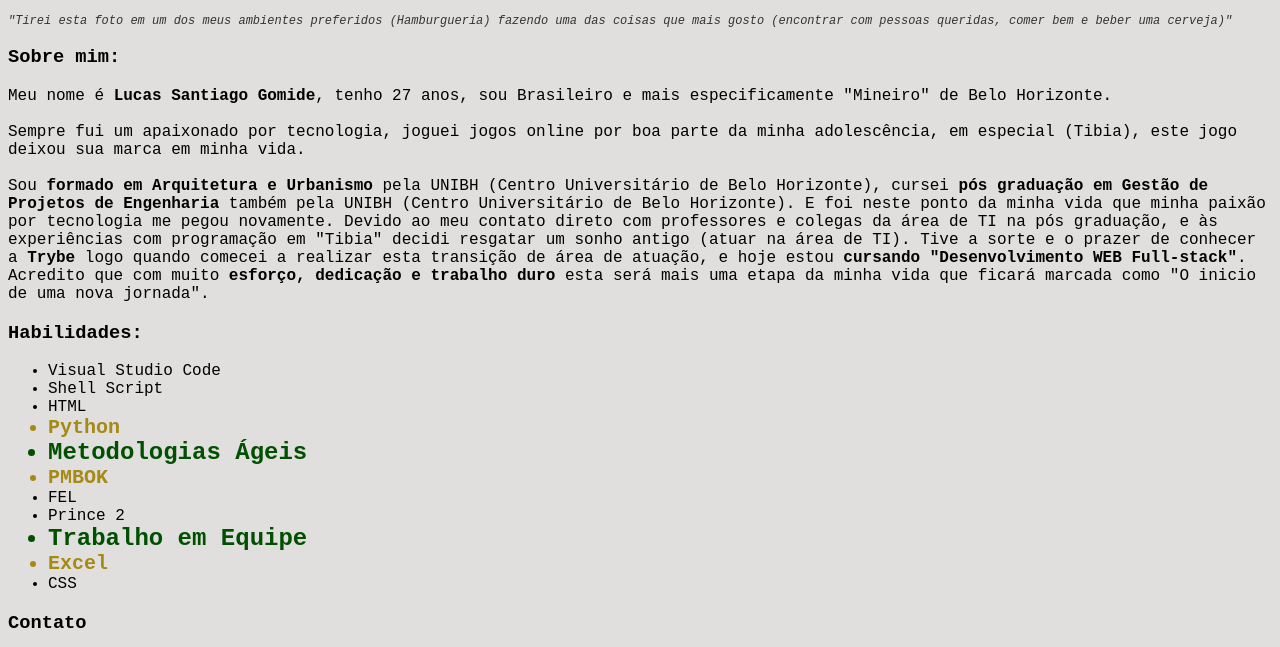
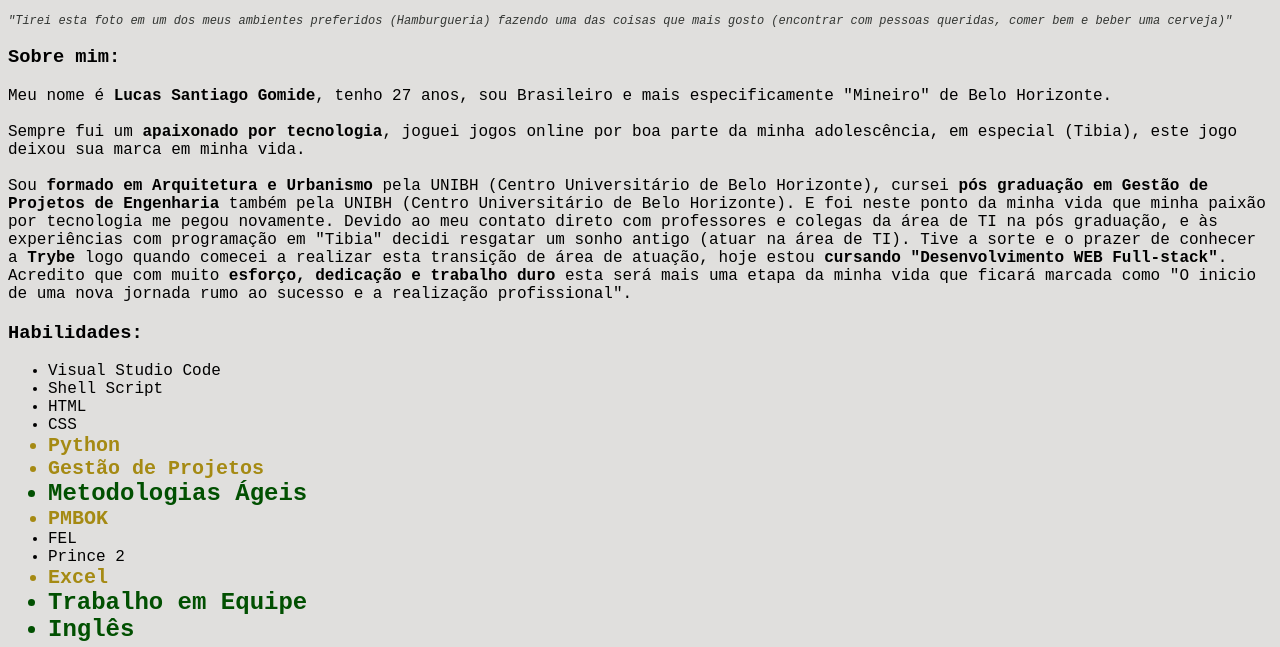
Before and after one commit to LucasSGomide/lucasSGomide.github.io, a plain HTML site: page Portfolio_Pessoal/index.html in a window 1280 px wide. Shown: the part 590-1237 px from the top of the page. Drawn offline with Linux system fonts and the light colour scheme.

Commit message:
Adicionando habilidade Ingles, e mudanças textuais

```diff
--- a/Portfolio_Pessoal/index.html
+++ b/Portfolio_Pessoal/index.html
@@ -20,6 +20,7 @@
       body {
         background-color: rgb(224, 223, 221);
         font-family: 'Courier New', Courier, monospace;
+
       }
 
       h1 {
@@ -74,10 +75,10 @@
     <p>
       Meu nome é <strong>Lucas Santiago Gomide</strong>, tenho 27 anos, sou Brasileiro e mais especificamente "Mineiro" de Belo Horizonte.
       <br><br>
-      Sempre fui um apaixonado por tecnologia, joguei jogos online por boa parte da minha adolescência, em especial (Tibia), este jogo deixou sua marca em minha vida.
+      Sempre fui um <strong>apaixonado por tecnologia</strong>, joguei jogos online por boa parte da minha adolescência, em especial (Tibia), este jogo deixou sua marca em minha vida.
       <br><br>
       Sou <strong>formado em Arquitetura e Urbanismo</strong> pela UNIBH (Centro Universitário de Belo Horizonte), cursei <strong>pós graduação em Gestão de Projetos de Engenharia</strong> também pela UNIBH (Centro Universitário de Belo Horizonte). E foi neste ponto da minha vida que minha paixão por tecnologia me pegou novamente. Devido ao meu contato direto com professores e colegas da área de TI na pós graduação, e às experiências com programação em "Tibia" decidi resgatar um sonho antigo (atuar na área de TI).
-      Tive a sorte e o prazer de conhecer a <strong>Trybe</strong> logo quando comecei a realizar esta transição de área de atuação, e hoje estou <strong>cursando "Desenvolvimento WEB Full-stack"</strong>. Acredito que com muito <strong>esforço, dedicação e trabalho duro</strong> esta será mais uma etapa da minha vida que ficará marcada como "O inicio de uma nova jornada".
+      Tive a sorte e o prazer de conhecer a <strong>Trybe</strong> logo quando comecei a realizar esta transição de área de atuação, hoje estou <strong>cursando "Desenvolvimento WEB Full-stack"</strong>. Acredito que com muito <strong>esforço, dedicação e trabalho duro</strong> esta será mais uma etapa da minha vida que ficará marcada como "O inicio de uma nova jornada rumo ao sucesso e a realização profissional".
     </p>
 
     <h3 id="habilidades">Habilidades:</h3>
@@ -85,14 +86,16 @@
       <li>Visual Studio Code</li>
       <li>Shell Script</li>
       <li>HTML</li>
+      <li>CSS</li>
       <li class="medium-skills">Python</li>
+      <li class="medium-skills">Gestão de Projetos</li>
       <li class="top-skills">Metodologias Ágeis</li>
       <li class="medium-skills">PMBOK</li>
       <li>FEL</li>
       <li>Prince 2</li>
+      <li class="medium-skills">Excel</li>
       <li class="top-skills">Trabalho em Equipe</li>
-      <li class="medium-skills">Excel</li>
-      <li>CSS</li>
+      <li class="top-skills">Inglês</li>
     </ul>
 
     <h3 id="contato-lucas">Contato</h3>
```
